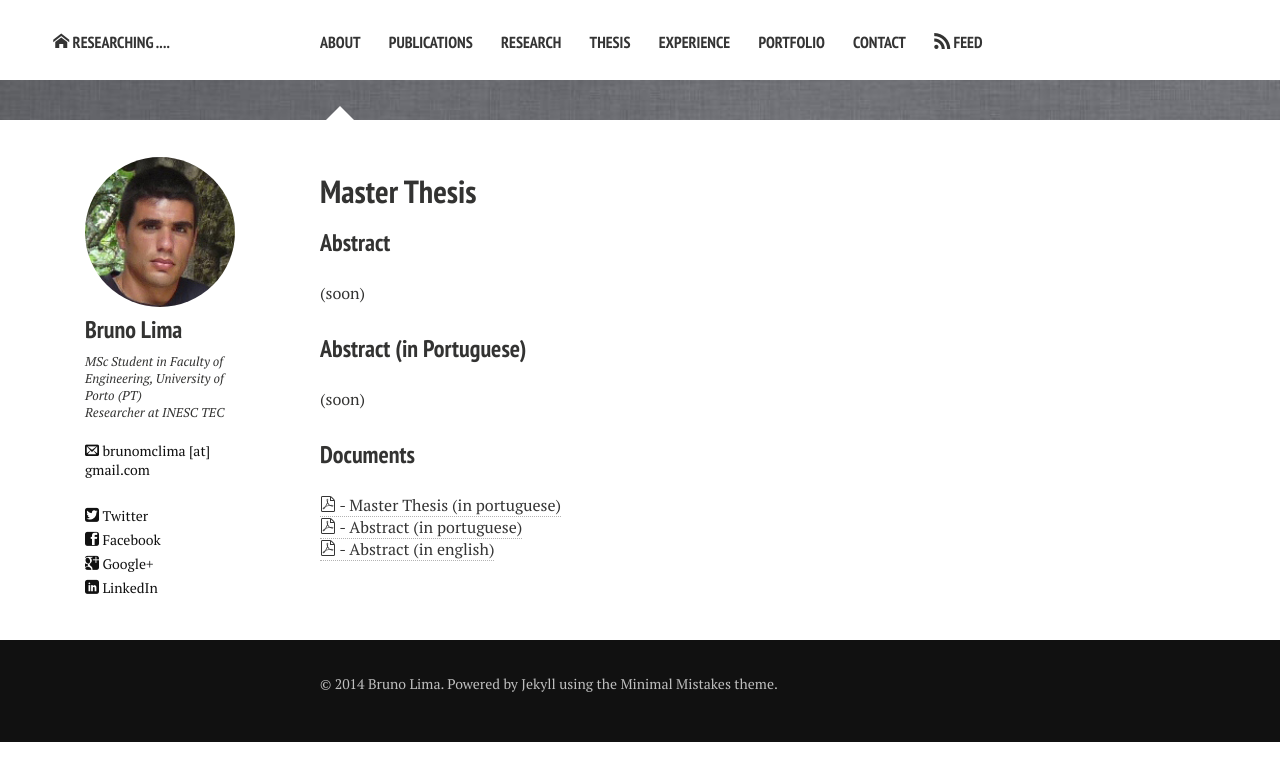
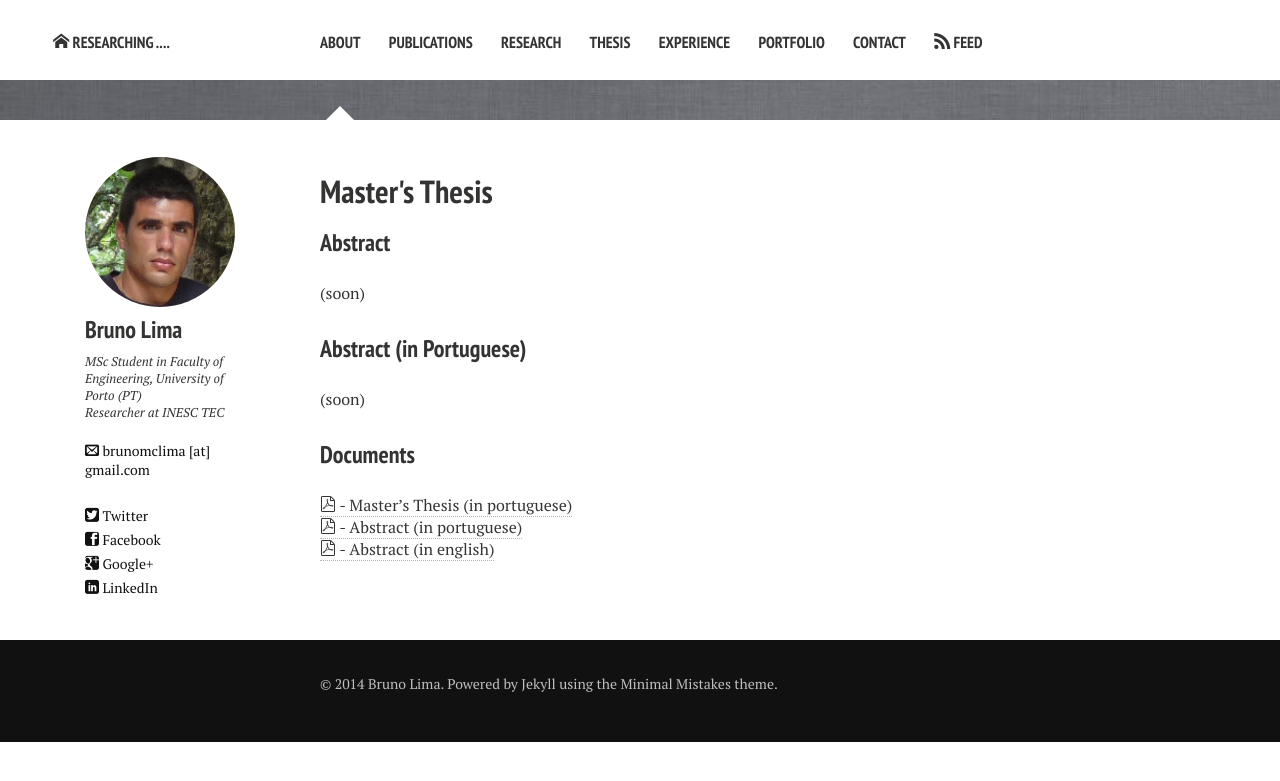
Before and after one commit to Bruno-Lima/Bruno-Lima.github.io, a Jekyll site: the page built from thesis.md, in a window 1280 px wide. Shown: the top 781 px of the page. Built offline with Jekyll 4.4.1, drawn with Linux system fonts in a browser that asks for light colours; nearby versions of some CDN libraries.

Commit message:
fix bugs

```diff
--- a/thesis.md
+++ b/thesis.md
@@ -1,7 +1,7 @@
 ---
 layout: page
 permalink: /thesis/index.html
-title: Master Thesis
+title: Master's Thesis
 image:
   feature: black_bar.jpg
 ---
@@ -16,6 +16,6 @@ image:
 (soon)
 
 ###  Documents
-<a href="../thesis/thesis.pdf"><i class="icon-pdf"></i> - Master Thesis (in portuguese) </a> <br/>
+<a href="../thesis/thesis.pdf"><i class="icon-pdf"></i> - Master's Thesis (in portuguese) </a> <br/>
 <a href="../thesis/resume_p.pdf"><i class="icon-pdf"></i> - Abstract (in portuguese) </a> <br/>
 <a href="../thesis/resume_e.pdf"><i class="icon-pdf"></i> - Abstract (in english) </a> <br/>
```
